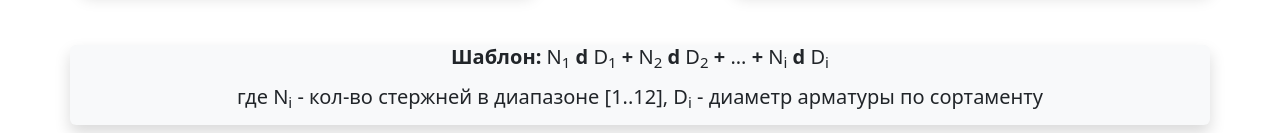
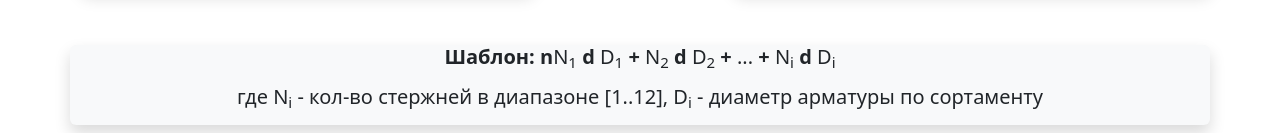
Before and after one commit to maninserg/rc_utilities_js, a website built with webpack: page src/index.html in a window 1280 px wide. Shown: the part 279-412 px from the top of the page. Built offline with nearby package versions, Linux system fonts and the light colour scheme.

Commit message:
Fixed index.html in src

```diff
--- a/src/index.html
+++ b/src/index.html
@@ -52,7 +52,7 @@
         <div class="row">
             <div class="col text-center h5 shadow bg-body-tertiary rounded">
                 <p>
-                    <strong>Шаблон:</strong> N<sub>1</sub> <strong>d</strong> D<sub>1</sub>
+                    <strong>Шаблон:</strong> <strong>n</strong>N<sub>1</sub> <strong>d</strong> D<sub>1</sub>
                     <strong> + </strong>N<sub>2</sub> <strong>d</strong> D<sub>2</sub><strong> + </strong>...
                     <strong> + </strong>N<sub>i</sub> <strong>d</strong> D<sub>i</sub>
                 </p>
```
